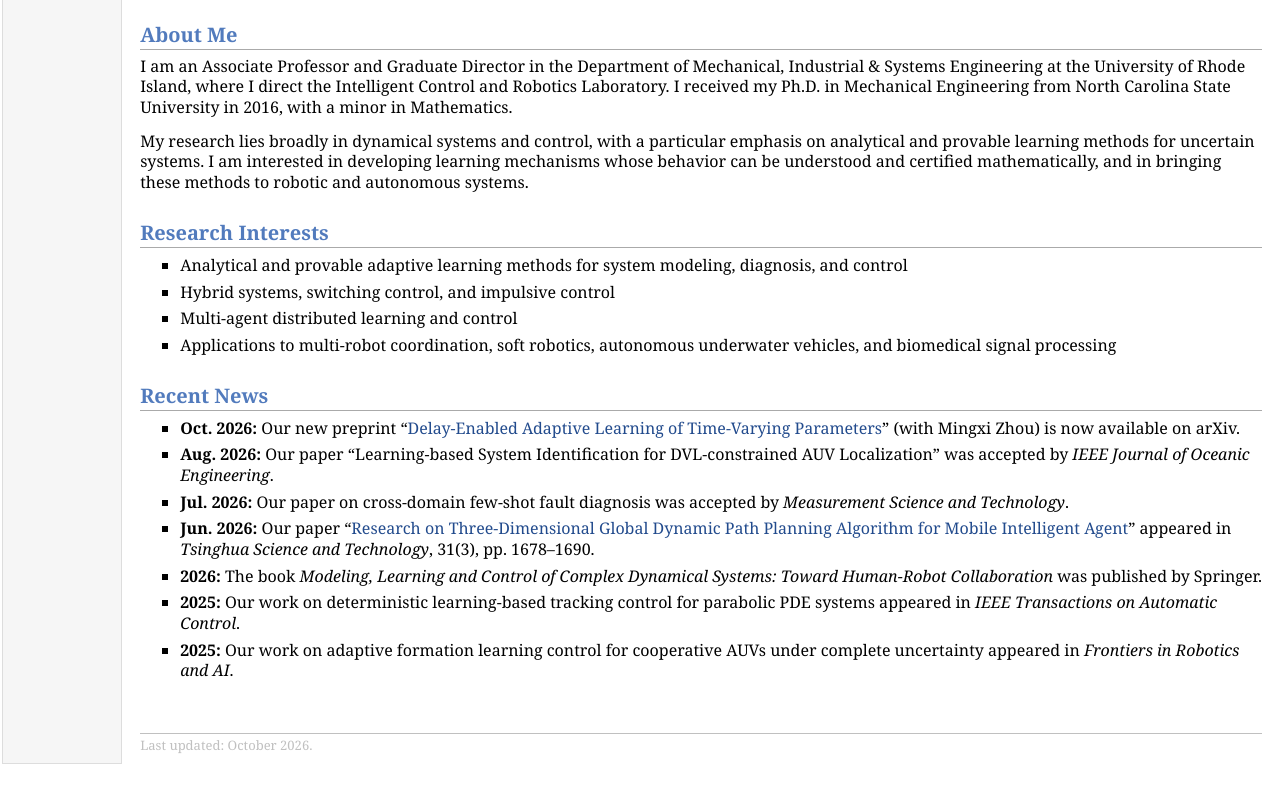
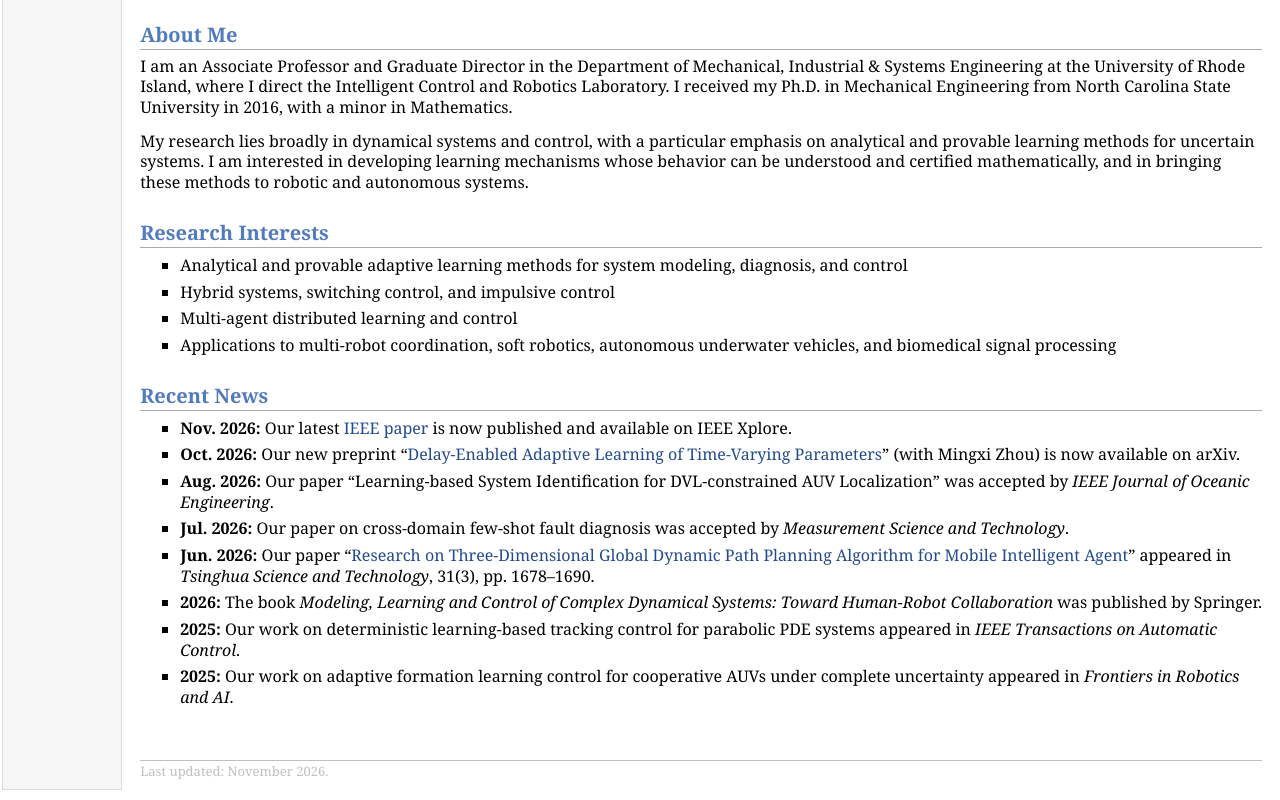
Before and after one commit to chengzhi-yuan/chengzhi-yuan.github.io, a plain HTML site: page index.html in a window 1280 px wide. Shown: the part 611-1411 px from the top of the page. Before the commit the page ends 1385 px from the top, so only its background shows below. Drawn offline with Linux system fonts and the light colour scheme.

Commit message:
Announce newly published IEEE paper on homepage

```diff
--- a/index.html
+++ b/index.html
@@ -64,6 +64,7 @@ Links:
 
 <h2>Recent News</h2>
 <ul>
+<li><p><b>Nov. 2026:</b> Our latest <a href="https://ieeexplore.ieee.org/document/11793353/" target="_blank">IEEE paper</a> is now published and available on IEEE Xplore.</p></li>
 <li><p><b>Oct. 2026:</b> Our new preprint &ldquo;<a href="https://arxiv.org/pdf/2610.20322" target="_blank">Delay-Enabled Adaptive Learning of Time-Varying Parameters</a>&rdquo; (with Mingxi Zhou) is now available on arXiv.</p></li>
 <li><p><b>Aug. 2026:</b> Our paper &ldquo;Learning-based System Identification for DVL-constrained AUV Localization&rdquo; was accepted by <i>IEEE Journal of Oceanic Engineering</i>.</p></li>
 <li><p><b>Jul. 2026:</b> Our paper on cross-domain few-shot fault diagnosis was accepted by <i>Measurement Science and Technology</i>.</p></li>
@@ -74,7 +75,7 @@ Links:
 </ul>
 
 <div id="footer">
-<div id="footer-text">Last updated: October 2026.</div>
+<div id="footer-text">Last updated: November 2026.</div>
 </div>
 </td>
 </tr>
```
